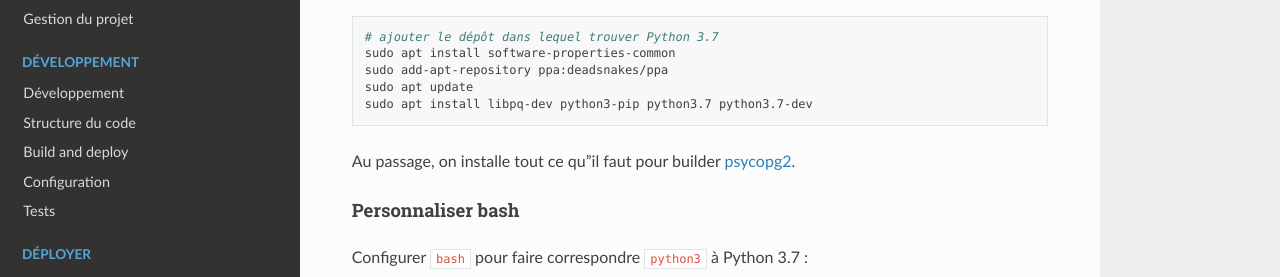
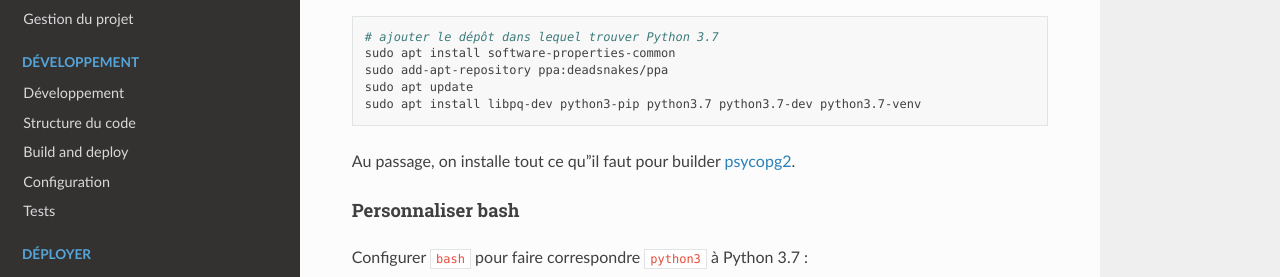
Before and after one commit to Guts/elgeopaso, a Sphinx documentation site: the page built from docs/deployment/production.md, in a window 1280 px wide and 900 px high, scrolled down 371 px. Shown: the part 163-440 px from the top of the window. Built offline with Sphinx 7.4.7 and the Read the Docs theme 2.0.0, drawn with Linux system fonts in a browser that asks for light colours; pages that are not in the unit, such as notebooks, are missing from menus.

Commit message:
Update production.md

````diff
--- a/docs/deployment/production.md
+++ b/docs/deployment/production.md
@@ -22,7 +22,7 @@ Par défaut c'est Python 3.6 qui est livré avec Ubuntu 18.04 Bionic. Il nous fa
 sudo apt install software-properties-common
 sudo add-apt-repository ppa:deadsnakes/ppa
 sudo apt update
-sudo apt install libpq-dev python3-pip python3.7 python3.7-dev
+sudo apt install libpq-dev python3-pip python3.7 python3.7-dev python3.7-venv
 ```
 
 Au passage, on installe tout ce qu'il faut pour builder [psycopg2](https://tekshinobi.com/install-psycopg2-on-ubuntu-18-04/).
````
